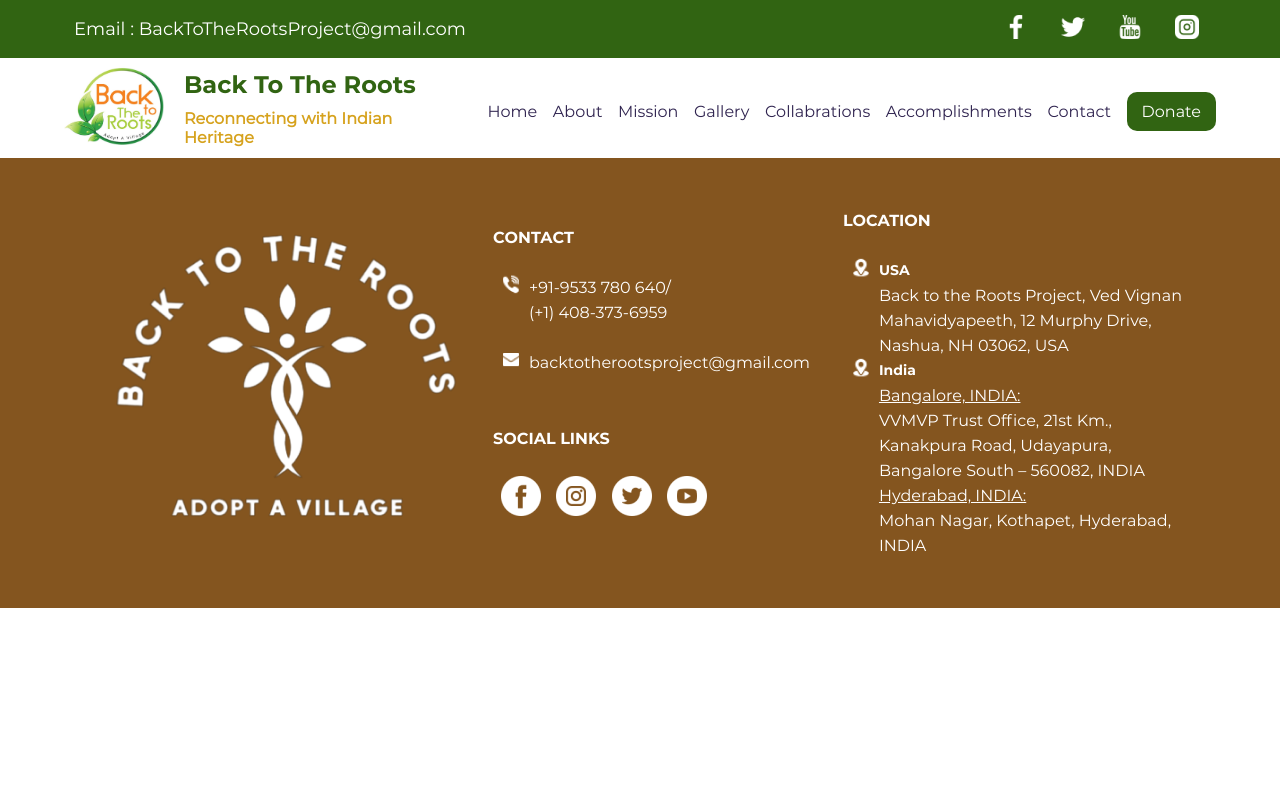
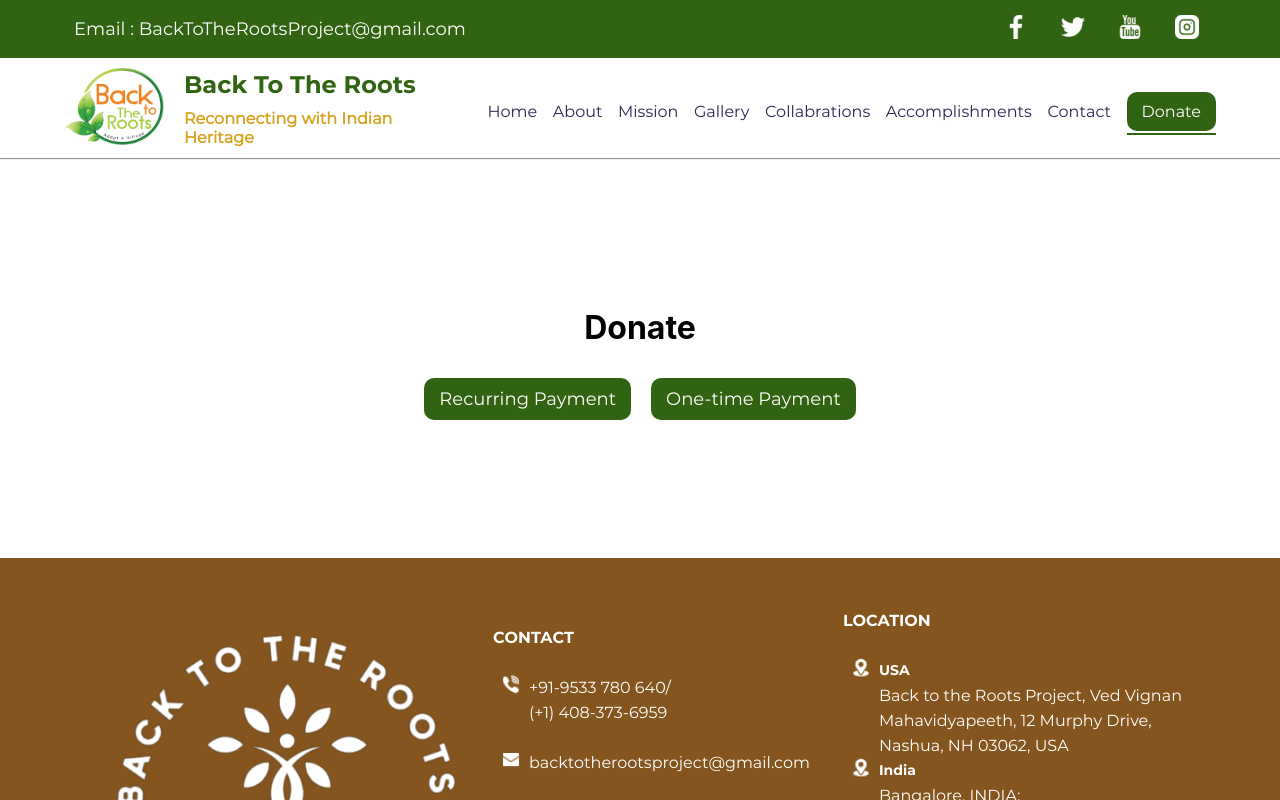
Before and after one commit to divyasriambati/backtotheroots, a React (Create React App) app: page /Donate in a window 1280 px wide. Shown: the top 800 px of the page. Built offline with nearby package versions, Linux system fonts and the light colour scheme.

Commit message:
add donate page

```diff
--- a/src/App.js
+++ b/src/App.js
@@ -14,6 +14,7 @@
 import Mission from './components/Mission/Mission';
 import Home from './components/Home/Home';
 import Footer from './components/Footer/Footer';
+import Donate from './components/Donate/Donate';
 
 function App() {
   return (
@@ -30,6 +31,7 @@
             <Route exact path="/Collabrations" element={<Collabrations/>}/>
             <Route exact path="/Accomplishments" element={<Accomplishments/>}/>
             <Route exact path="/Contact" element={<Contact/>}/>
+            <Route exact path="/Donate" element={<Donate/>}/>
         </Routes>
         <Footer/>
       </div>
--- /dev/null
+++ b/src/components/Donate/Donate.css
@@ -0,0 +1,44 @@
+.donateButton {
+  border: none;
+  border-radius: 10px;
+  background: #316412;
+  color: #ffffff;
+  font-family: 'Regular';
+  font-size: large;
+  padding: 10px 15px;
+  margin: 10px;
+}
+.donateSection {
+  display: flex;
+  flex-direction: column;
+  align-items: center;
+  justify-content: center;
+  text-align: center;
+  width: 98%;
+  height: auto;
+  max-width: 700px;
+  min-height: 50vh;
+  margin: 0 auto;
+  overflow: hidden;
+}
+.listItems{
+  font-size: 16px;
+  font-weight: 400;
+  color: #316412;
+  border: 1px solid #316412;
+  text-decoration: none;
+  border-radius:10px;
+  width: fit-content;
+  padding:10px 20px;
+  margin:10px;
+}
+.listItemContainer{
+  display:flex;
+  flex-wrap: wrap;
+  justify-content:center;
+  max-width:80%;
+  margin:auto;
+}
+.subHeader{
+  text-align:center
+}
--- /dev/null
+++ b/src/components/Donate/Donate.js
@@ -0,0 +1,59 @@
+import React, { useState } from 'react'
+import './Donate.css'
+
+export default function Donate() {
+  const [showAccordion, setShowAccordion] = useState(false)
+
+  const handleRecurringClick = () => {
+    setShowAccordion(true)
+  }
+
+  const handleOneTimeClick = () => {
+    window.open('https://donate.stripe.com/8wM8yEgQDe4x5mE8ww', '_blank')
+  }
+  return (
+    <div className="donateSection">
+      <h1>Donate</h1>
+      <div>
+        <button className="donateButton" onClick={handleRecurringClick}>
+          Recurring Payment
+        </button>
+        <button className="donateButton" onClick={handleOneTimeClick}>
+          One-time Payment
+        </button>
+      </div>
+
+      {showAccordion && (
+        <div className="listitems">
+          <h2 className='subHeader'>Choose a recurring donation amount:</h2>
+          <div className='listItemContainer'>
+            <a className="listItems" href="https://example.com/payment?amount=10">
+              $10
+            </a>
+            <a className="listItems" href="https://example.com/payment?amount=10">
+              $20
+            </a>
+            <a className="listItems" href="https://example.com/payment?amount=10">
+              $30
+            </a>
+            <a className="listItems" href="https://example.com/payment?amount=10">
+              $50
+            </a>
+            <a className="listItems" href="https://example.com/payment?amount=10">
+              $75
+            </a>
+            <a className="listItems" href="https://example.com/payment?amount=10">
+              $100
+            </a>
+            <a className="listItems" href="https://example.com/payment?amount=10">
+              $150
+            </a>
+            <a className="listItems" href="https://example.com/payment?amount=10">
+              $200
+            </a>
+          </div>
+        </div>
+      )}
+    </div>
+  )
+}
--- a/src/components/Gallery/Gallery.css
+++ b/src/components/Gallery/Gallery.css
@@ -1,7 +1,7 @@
-.Gallery_section{
+.Gallery_section {
   margin: 0;
 }
-.Gallery_tab_headings{
+.Gallery_tab_headings {
   display: flex;
   flex-direction: row;
   flex-wrap: wrap;
@@ -9,24 +9,30 @@
   margin: 20px auto;
   justify-content: space-evenly;
 }
-.Gallery_tab_title{
-    padding:10px 20px;
+.Gallery_tab_title {
+  padding: 10px 20px;
   border-radius: 10px;
   font-family: Medium;
   font-size: 18px;
 }
-
-.Gallery_tab_title.active  {
+.collabPageHeading {
+  color: #fff;
+  text-align: center;
+  font-size: 60px;
+  font-family: Bold;
+  padding: 7%;
+}
+.Gallery_tab_title.active {
   border: 2px solid #316412;
   color: #316412;
 }
 .Gallery_tab_title:hover {
   color: white;
   background: #316412;
-    transition: .5s ease all;
+  transition: 0.5s ease all;
 }
 
-.Gallery_tab_content{
+.Gallery_tab_content {
   display: flex;
   flex-flow: wrap;
   justify-content: left;
@@ -34,7 +40,7 @@
   width: 70%;
   margin: 20px auto;
 }
-.Gallery_tab_element{
+.Gallery_tab_element {
   flex-basis: 250px;
 }
 .Gallery_tab_image {
--- a/src/components/Navbar/Navbar.css
+++ b/src/components/Navbar/Navbar.css
@@ -4,6 +4,7 @@
   flex-direction: column;
   justify-content: center;
   align-items: center;
+  box-shadow: 0 1px 1px rgba(0, 0, 0, 0.4);
 }
 .nav-row-container {
   background-color: #316412;
--- a/src/components/Navbar/Navbar.js
+++ b/src/components/Navbar/Navbar.js
@@ -97,6 +97,11 @@
                 </NavLink>
               </li>
               <li>
+                <NavLink className="donate-button" to="/Donate" onClick={handleCloseNavbar}>
+                  Donate
+                </NavLink>
+              </li>
+              {/* <li>
                 <a
                   className="a donate-button"
                   target="_blank"
@@ -105,7 +110,7 @@
                 >
                   Donate
                 </a>
-              </li>
+              </li> */}
             </ul>
           </div>
         </div>
```
Lines whose indentation alone changed are shown as unchanged.
